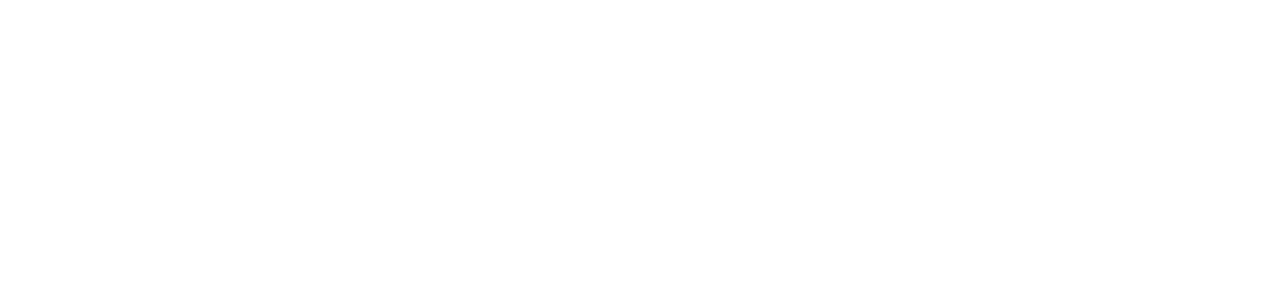
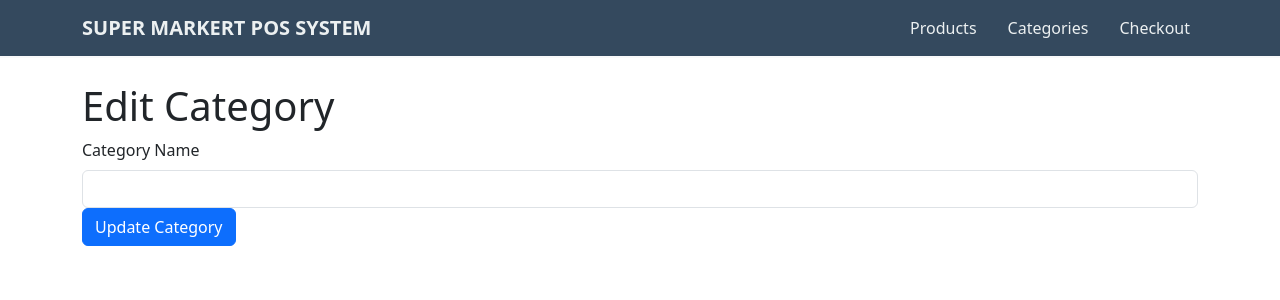
Before and after one commit to Prasadikengalle/POS-FRONTEND-DEVELOPMENT, a React (Create React App) app: page /categories/1 in a window 1280 px wide. Before the commit this address had no page. Shown: the top 300 px of the page. Built offline with nearby package versions, Linux system fonts and the light colour scheme; no server answers.

Commit message:
edit category

```diff
--- a/src/App.js
+++ b/src/App.js
@@ -8,6 +8,7 @@ import 'bootstrap/dist/css/bootstrap.min.css';
 import UpdateProduct from './pages/UpdateProduct';
 import Category from './pages/Category';
 import ProductsByCategory from './pages/ProductsByCategory';
+import UpdateCategory from './pages/UpdateCategory';
 
 const App = () => {
     return (
@@ -20,6 +21,8 @@ const App = () => {
                     <Route path="products/update/:productId" element={<UpdateProduct/>}/>
                     <Route path="/categories" element={<Category/>}/>
                     <Route path="/categories/:categoryId/products" element={<ProductsByCategory/>}/>
+                    <Route path="/categories/:categoryId" element={<UpdateCategory />} />
+
                 </Routes>
             </BrowserRouter>
 
--- a/src/pages/Category.js
+++ b/src/pages/Category.js
@@ -56,6 +56,13 @@ const Category = () => {
 
     const CategoryCard = ({ category }) => {
 
+        const navigate = useNavigate();
+
+
+        const handleEditCategory = () => {
+            navigate(`/categories/${category.id}`);
+        };
+
         return (
 
                 <Card style={{ width: "18rem", margin: "10px" }}>
@@ -70,7 +77,8 @@ const Category = () => {
                             View Products
                         </Button>
 
-                        <Button variant="secondary"  style={{marginLeft: '10px'}}>
+                        <Button variant="secondary" onClick={ () => handleEditCategory(category.
+                            id)} style={{marginLeft: '10px'}}>
                             Edit
                         </Button>
 
--- /dev/null
+++ b/src/pages/UpdateCategory.js
@@ -0,0 +1,91 @@
+import { useEffect, useState } from "react";
+import { useParams, useNavigate } from "react-router-dom";
+import { Button, Form, Container } from "react-bootstrap";
+import NavigationBar from './NavigationBar';
+import axios from "axios";
+
+const UpdateCategory = () => {
+
+    const { categoryId } = useParams();
+    const navigate = useNavigate();
+    const [category, setCategory] = useState({ name: "" });
+
+    useEffect(() => {
+            try {
+                const fetchCategory = async () => {
+                    const response = await axios.get(`http://localhost:8081/categories/${categoryId}`);
+                    setCategory(response.data);
+                }
+                if(categoryId){
+                    fetchCategory();
+                }
+            } catch (error) {
+                console.error(error);
+            }
+
+
+
+    }, [categoryId]);
+
+
+
+    const handleChange = (e) => {
+        setCategory({ ...category, name: e.target.value });
+    };
+
+    const handleSubmit = async (e) => {
+        e.preventDefault();
+
+        const data = {
+            name: category.name,
+
+        };
+
+        try {
+            const response = await axios.put(`http://localhost:8081/categories/${categoryId}`, data, {
+                headers: {
+                    "Content-Type": "application/json",
+                }
+            });
+            if (response.status === 200) {
+                navigate("/categories");
+            } else {
+                console.log(response);
+            }
+        } catch (error) {
+            console.error("Error updating category: ", error);
+        }
+
+
+
+    };
+
+    return (
+
+        <>
+        <NavigationBar/>
+
+        <Container>
+            <h1>Edit Category</h1>
+            <Form onSubmit={handleSubmit}>
+                <Form.Group>
+                    <Form.Label>Category Name</Form.Label>
+                    <Form.Control
+                        type="text"
+                        value={category.name}
+                        onChange={handleChange}
+                        required
+                    />
+                </Form.Group>
+                <Button variant="primary" type="submit">
+                    Update Category
+                </Button>
+
+            </Form>
+        </Container>
+        </>
+
+    );
+};
+
+export default UpdateCategory;
```
